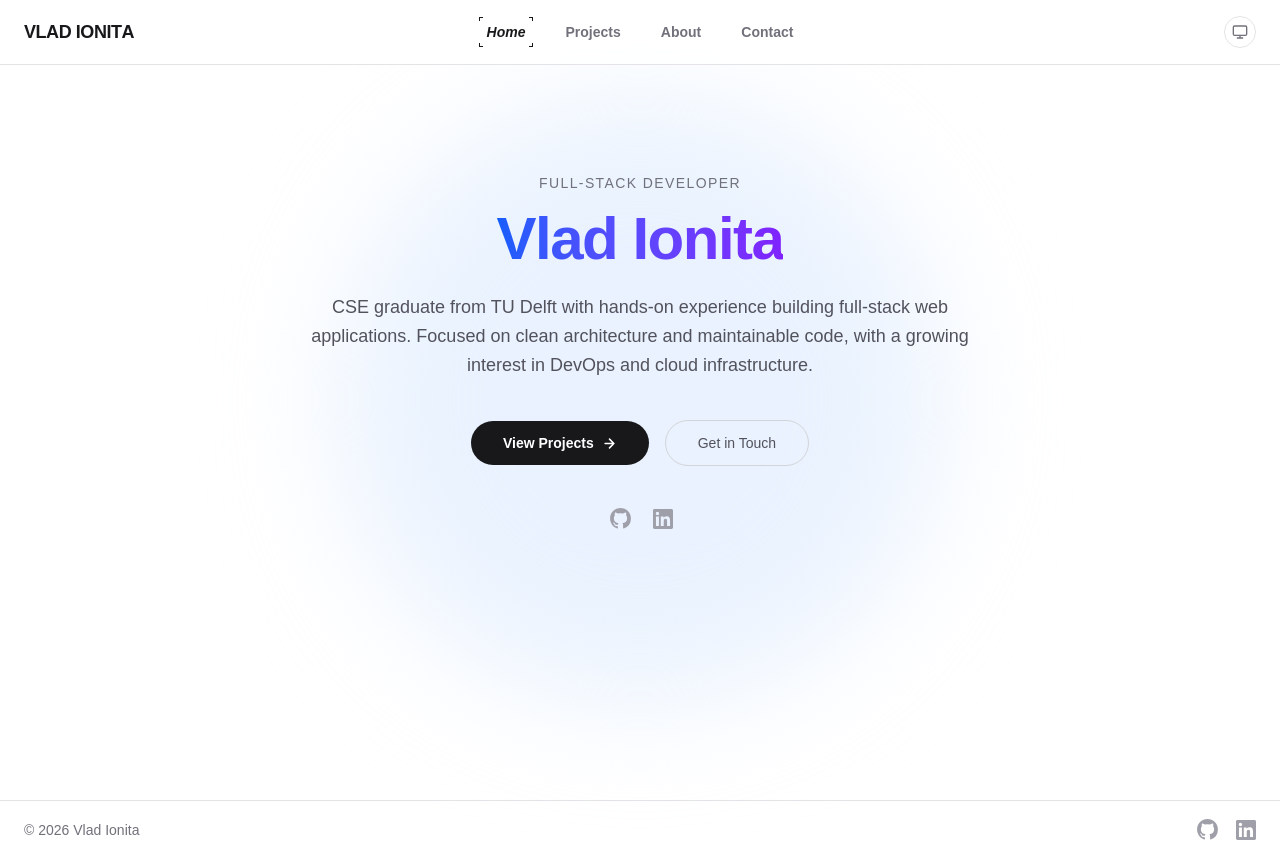
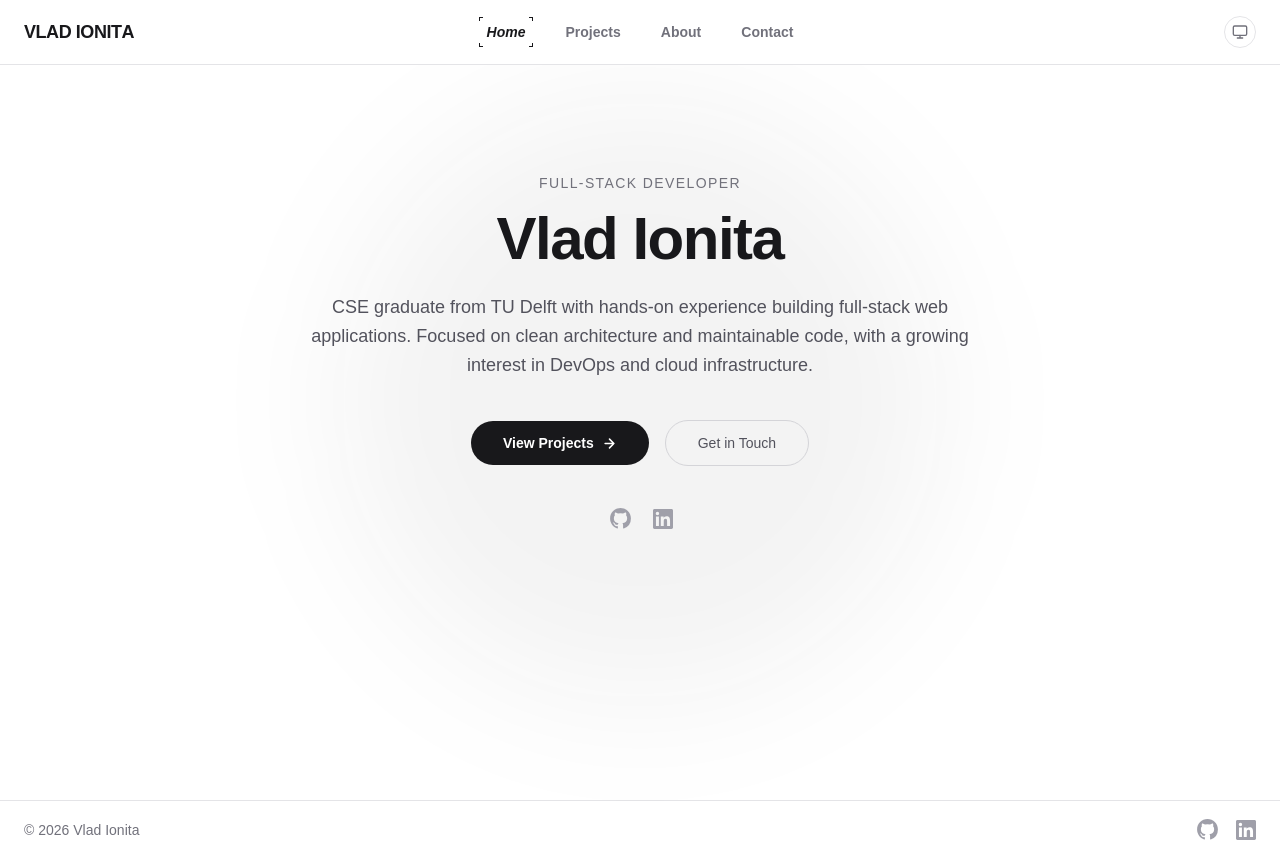
Before and after one commit to vlad-ionita/portfolio, a Next.js app: page / in a window 1280 px wide. Built offline with nearby package versions, Linux system fonts and the light colour scheme.

Commit message:
Changed home page background and header color

```diff
--- a/src/app/page.tsx
+++ b/src/app/page.tsx
@@ -43,7 +43,7 @@ export default function Home() {
   return (
     <main className="relative flex min-h-screen flex-col items-center justify-center px-6 pb-24">
       <div className="pointer-events-none absolute inset-0 flex items-center justify-center">
-        <div className="h-150 w-150 rounded-full bg-blue-100/60 blur-3xl dark:bg-blue-950/30" />
+        <div className="h-150 w-150 rounded-full bg-[#171717]/5 blur-3xl dark:bg-[#ededed]/2.5" />
       </div>
 
       <div ref={containerRef} className="relative max-w-2xl text-center">
@@ -51,9 +51,7 @@ export default function Home() {
           Full-Stack Developer
         </p>
         <h1 className="reveal-line mb-6 text-5xl font-bold tracking-tight sm:text-6xl">
-          <span className="bg-linear-to-r from-blue-600 to-violet-600 bg-clip-text text-transparent dark:from-blue-400 dark:to-violet-400">
-            Vlad Ionita
-          </span>
+          <span className="text-zinc-900 dark:text-zinc-50">Vlad Ionita</span>
         </h1>
         <p className="reveal-line mb-10 text-lg leading-relaxed text-zinc-600 dark:text-zinc-400">
           CSE graduate from TU Delft with hands-on experience building
```
